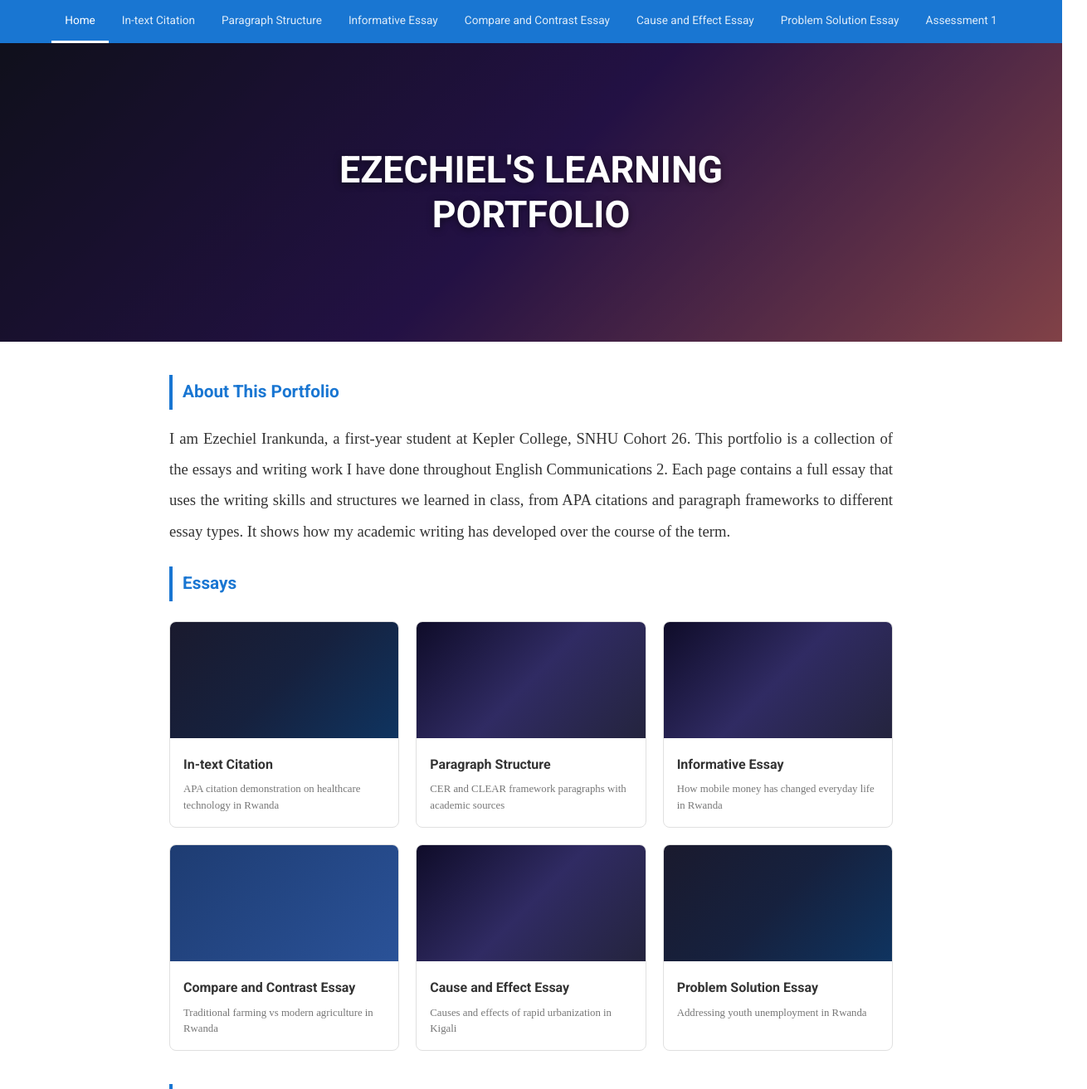
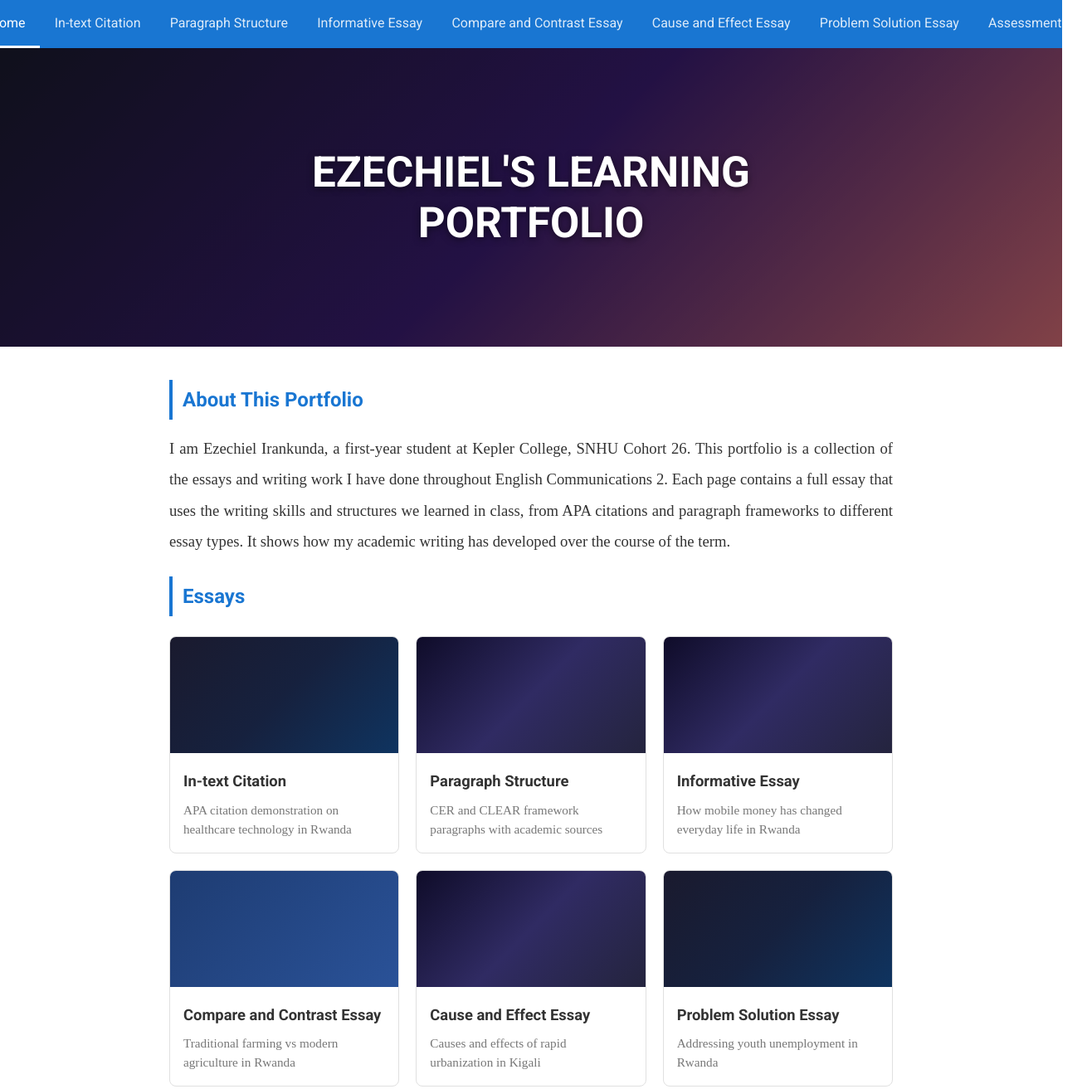
Before and after one commit to eiran-ai/english2-portfolio, a plain HTML site: page index.html in a window 1280 px wide. Shown: the top 1313 px of the page at 83% size, 1310 px wide, since content can reach past the window. Drawn offline with Linux system fonts and the light colour scheme.

Commit message:
style: scale up all UI elements to match 14pt body size

```diff
--- a/css/style.css
+++ b/css/style.css
@@ -17,7 +17,7 @@ nav {
   padding: 0 2rem;
   display: flex;
   align-items: center;
-  height: 52px;
+  height: 58px;
   position: sticky;
   top: 0;
   z-index: 100;
@@ -43,8 +43,8 @@ nav .nav-links a {
   text-decoration: none;
   color: rgba(255,255,255,0.85);
   font-family: 'Roboto', Arial, sans-serif;
-  font-size: 0.85rem;
-  padding: 0 1rem;
+  font-size: 1rem;
+  padding: 0 1.1rem;
   height: 100%;
   display: flex;
   align-items: center;
@@ -87,7 +87,7 @@ nav .nav-links a.active {
 
 .hero h1 {
   font-family: 'Roboto', Arial, sans-serif;
-  font-size: 2.8rem;
+  font-size: 3.2rem;
   font-weight: 700;
   text-shadow: 0 2px 8px rgba(0,0,0,0.5);
   line-height: 1.2;
@@ -109,7 +109,7 @@ nav .nav-links a.active {
 
 .content h2 {
   font-family: 'Roboto', Arial, sans-serif;
-  font-size: 1.3rem;
+  font-size: 1.5rem;
   color: #1976d2;
   margin-bottom: 1rem;
   border-left: 4px solid #1976d2;
@@ -165,13 +165,13 @@ nav .nav-links a.active {
 
 .week-card-body h3 {
   font-family: 'Roboto', Arial, sans-serif;
-  font-size: 1rem;
+  font-size: 1.15rem;
   color: #333;
   margin-bottom: 0.3rem;
 }
 
 .week-card-body p {
-  font-size: 0.8rem;
+  font-size: 0.95rem;
   color: #777;
   text-align: left;
   line-height: 1.5;
@@ -194,7 +194,7 @@ nav .nav-links a.active {
 
 .page-label {
   font-family: 'Roboto', Arial, sans-serif;
-  font-size: 0.8rem;
+  font-size: 0.95rem;
   color: #999;
   margin-bottom: 0.4rem;
 }
@@ -212,7 +212,7 @@ nav .nav-links a.active {
   margin-top: 0.5rem;
   margin-bottom: 2rem;
   font-family: 'Roboto', Arial, sans-serif;
-  font-size: 0.85rem;
+  font-size: 1rem;
   color: #555;
 }
 
@@ -243,7 +243,7 @@ footer {
   padding: 1.5rem 2rem;
   text-align: center;
   font-family: 'Roboto', Arial, sans-serif;
-  font-size: 0.8rem;
+  font-size: 0.95rem;
   color: #999;
 }
 
@@ -252,7 +252,7 @@ footer {
     padding: 0 0.5rem;
   }
   nav .nav-links a {
-    font-size: 0.75rem;
+    font-size: 0.85rem;
     padding: 0 0.5rem;
   }
 }
```
